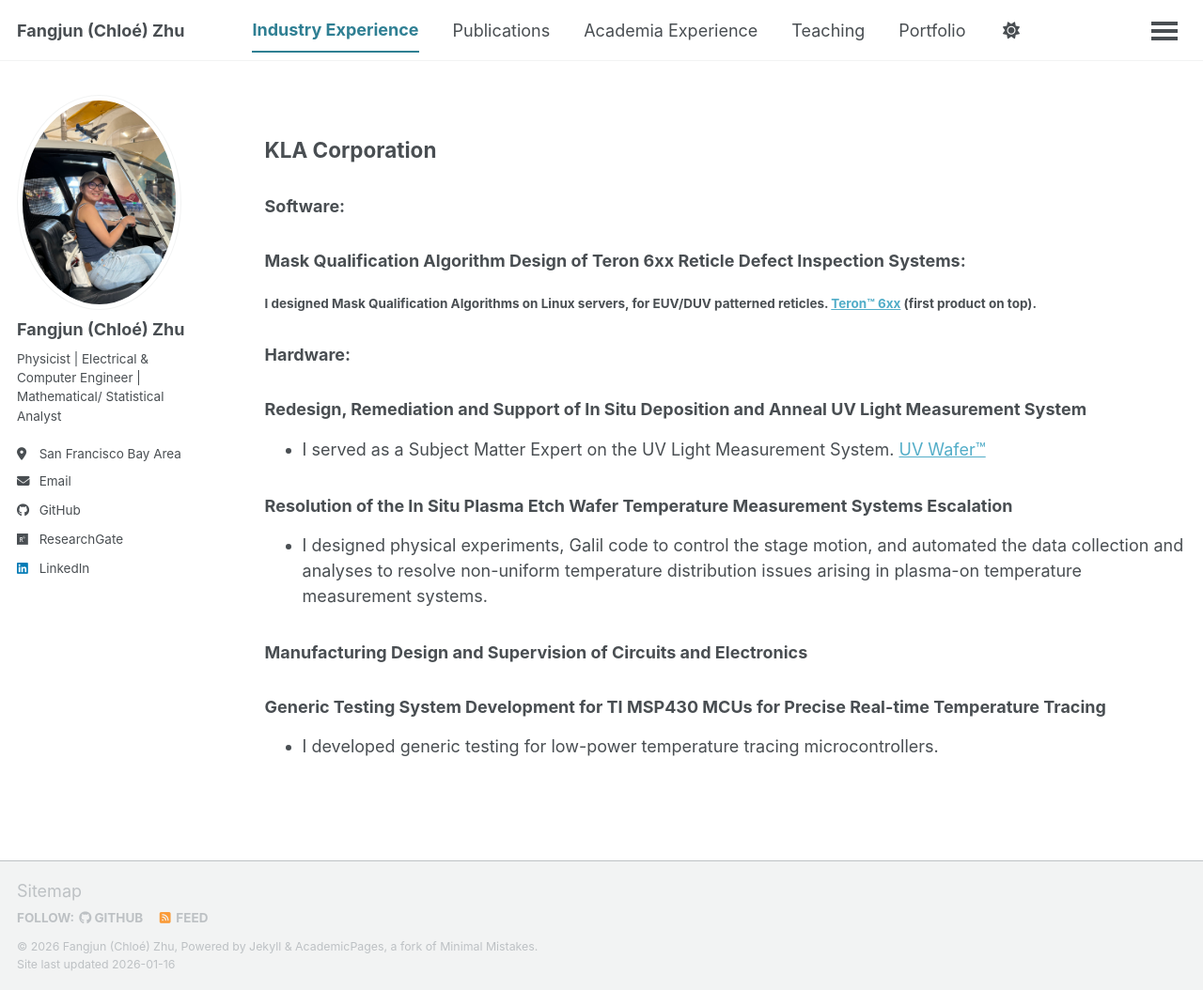
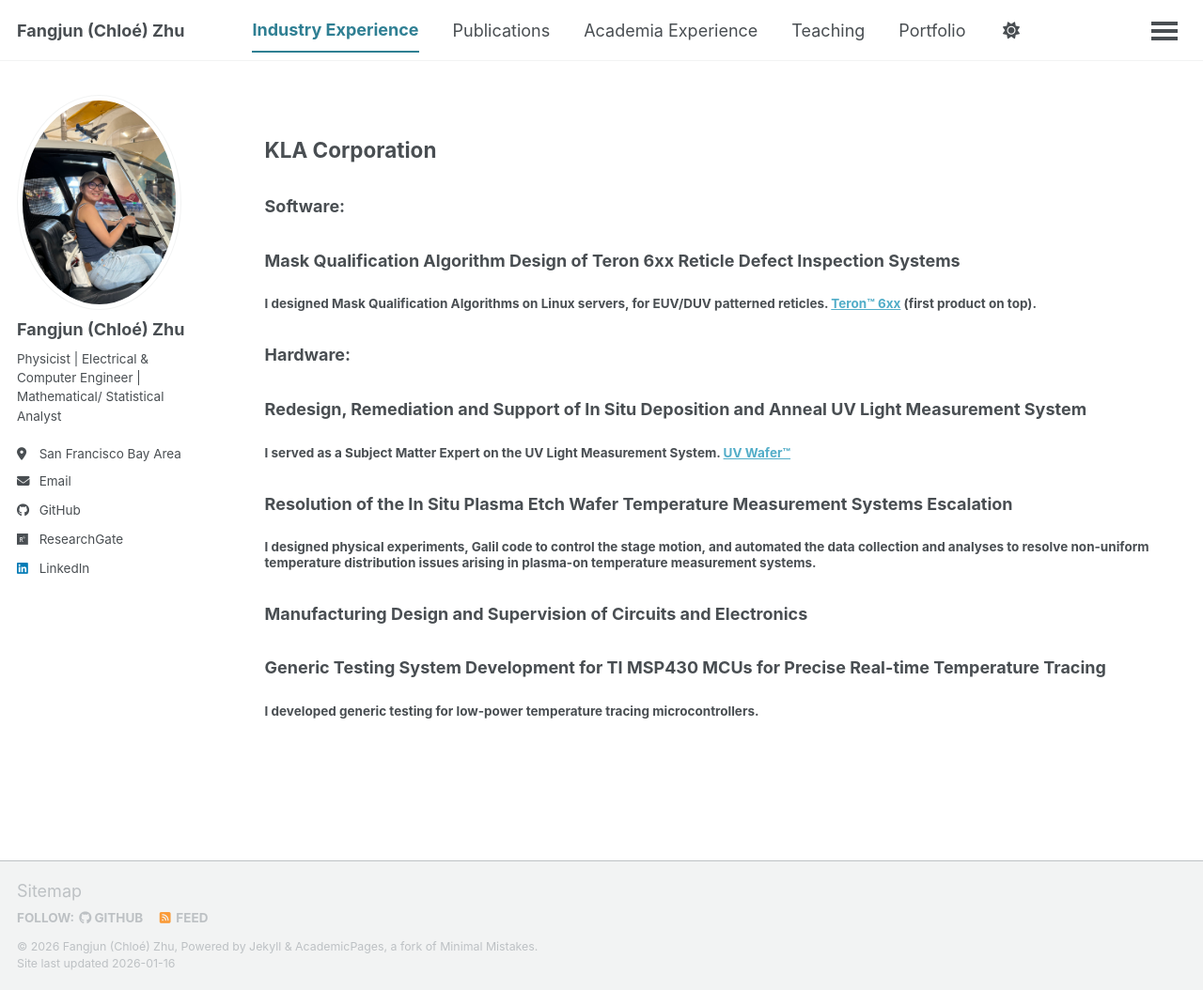
Before and after one commit to ChloeZhu1/ChloeZhu1.github.io, a Jekyll site: the page built from _pages/cv.md, in a window 1280 px wide and 1054 px high. Shown: the whole window at 94% size. Built offline with Jekyll 4.4.1, drawn with Linux system fonts in a browser that asks for light colours; a script bundle is joined from its source files by our own code; library files that are not in the unit come from our copies.

Commit message:
Update cv.md

```diff
--- a/_pages/cv.md
+++ b/_pages/cv.md
@@ -10,20 +10,20 @@
 {% include base_path %}
 ## KLA Corporation
 ### Software:
-### Mask Qualification Algorithm Design of Teron 6xx Reticle Defect Inspection Systems:
+### Mask Qualification Algorithm Design of Teron 6xx Reticle Defect Inspection Systems
 #### I designed Mask Qualification Algorithms on Linux servers, for EUV/DUV patterned reticles. [Teron™ 6xx](https://www.kla.com/products/reticle-manufacturing) (first product on top).
 
 ### Hardware:
 ### Redesign, Remediation and Support of In Situ Deposition and Anneal UV Light Measurement System
-* I served as a Subject Matter Expert on the UV Light Measurement System. [UV Wafer™](https://www.kla.com/products/chip-manufacturing/in-situ-process-management)
+#### I served as a Subject Matter Expert on the UV Light Measurement System. [UV Wafer™](https://www.kla.com/products/chip-manufacturing/in-situ-process-management)
 
 ### Resolution of the In Situ Plasma Etch Wafer Temperature Measurement Systems Escalation
-* I designed physical experiments, Galil code to control the stage motion, and automated the data collection and analyses to resolve non-uniform temperature distribution issues arising in plasma-on temperature measurement systems.
+#### I designed physical experiments, Galil code to control the stage motion, and automated the data collection and analyses to resolve non-uniform temperature distribution issues arising in plasma-on temperature measurement systems.
 
 ### Manufacturing Design and Supervision of Circuits and Electronics
 
 ### Generic Testing System Development for TI MSP430 MCUs for Precise Real-time Temperature Tracing
-* I developed generic testing for low-power temperature tracing microcontrollers.
+#### I developed generic testing for low-power temperature tracing microcontrollers.
 
 
 <!-- Work experience
```
